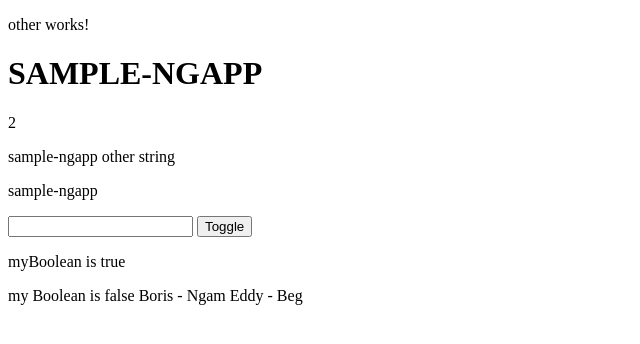
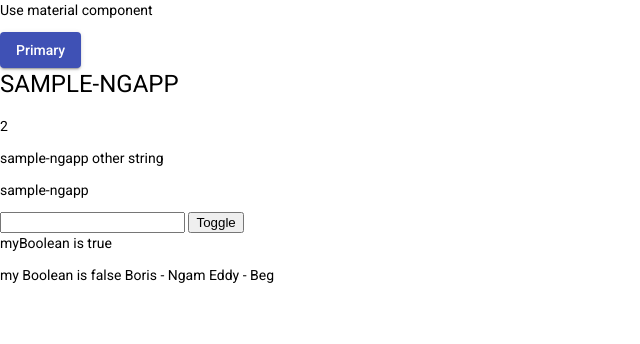
Before and after one commit to bngams/ng-sample-0920, an Angular app: page / in a window 1280 px wide. Shown: the top 344 px of the page, without its empty margins (0-640 px from the left). Built offline with nearby package versions, Linux system fonts and the light colour scheme.

Commit message:
install an usage of Angular Material

```diff
--- a/angular.json
+++ b/angular.json
@@ -28,6 +28,7 @@
               "src/assets"
             ],
             "styles": [
+              "./node_modules/@angular/material/prebuilt-themes/indigo-pink.css",
               "src/styles.scss"
             ],
             "scripts": []
@@ -92,6 +93,7 @@
               "src/assets"
             ],
             "styles": [
+              "./node_modules/@angular/material/prebuilt-themes/indigo-pink.css",
               "src/styles.scss"
             ],
             "scripts": []
--- a/package.json
+++ b/package.json
@@ -12,10 +12,12 @@
   "private": true,
   "dependencies": {
     "@angular/animations": "~10.0.6",
+    "@angular/cdk": "^10.1.3",
     "@angular/common": "~10.0.6",
     "@angular/compiler": "~10.0.6",
     "@angular/core": "~10.0.6",
     "@angular/forms": "~10.0.6",
+    "@angular/material": "^10.1.3",
     "@angular/platform-browser": "~10.0.6",
     "@angular/platform-browser-dynamic": "~10.0.6",
     "@angular/router": "~10.0.6",
--- a/src/app/app.module.ts
+++ b/src/app/app.module.ts
@@ -4,6 +4,7 @@
 import { AppRoutingModule } from './app-routing.module';
 import { AppComponent } from './app.component';
 import { OtherModule } from './other/other.module';
+import { BrowserAnimationsModule } from '@angular/platform-browser/animations';
 
 // JS module => reference file
 // import { NgModule } from '@angular/core';
@@ -22,7 +23,8 @@
   imports: [
     BrowserModule,
     AppRoutingModule,
-    OtherModule
+    OtherModule,
+    BrowserAnimationsModule
   ],
   exports: [
     // AppComponent, AppRoutingModule
--- a/src/app/other/other.component.ts
+++ b/src/app/other/other.component.ts
@@ -4,8 +4,9 @@
   selector: 'app-other',
   template: `
     <p>
-      other works!
+      Use material component
     </p>
+    <button mat-raised-button color="primary">Primary</button>
   `,
   styles: [
   ]
--- a/src/app/other/other.module.ts
+++ b/src/app/other/other.module.ts
@@ -1,13 +1,14 @@
 import { NgModule } from '@angular/core';
 import { CommonModule } from '@angular/common';
 import { OtherComponent } from './other.component';
-
+import { MaterialModule } from 'src/app/material.module';
 
 
 @NgModule({
   declarations: [OtherComponent],
   imports: [
-    CommonModule
+    CommonModule,
+    MaterialModule
   ],
   exports: [
     OtherComponent
--- a/src/index.html
+++ b/src/index.html
@@ -6,8 +6,10 @@
   <base href="/">
   <meta name="viewport" content="width=device-width, initial-scale=1">
   <link rel="icon" type="image/x-icon" href="favicon.ico">
+  <link href="https://fonts.googleapis.com/css?family=Roboto:300,400,500&display=swap" rel="stylesheet">
+  <link href="https://fonts.googleapis.com/icon?family=Material+Icons" rel="stylesheet">
 </head>
-<body>
+<body class="mat-typography">
   <app-root></app-root>
 </body>
 </html>
--- a/src/styles.scss
+++ b/src/styles.scss
@@ -1 +1,4 @@
 /* You can add global styles to this file, and also import other style files */
+
+html, body { height: 100%; }
+body { margin: 0; font-family: Roboto, "Helvetica Neue", sans-serif; }
```
Also changed, not shown: src/app/material.module.ts (added, +11 -0 lines), 1 other file (tests, documents, lock files or other folders).
